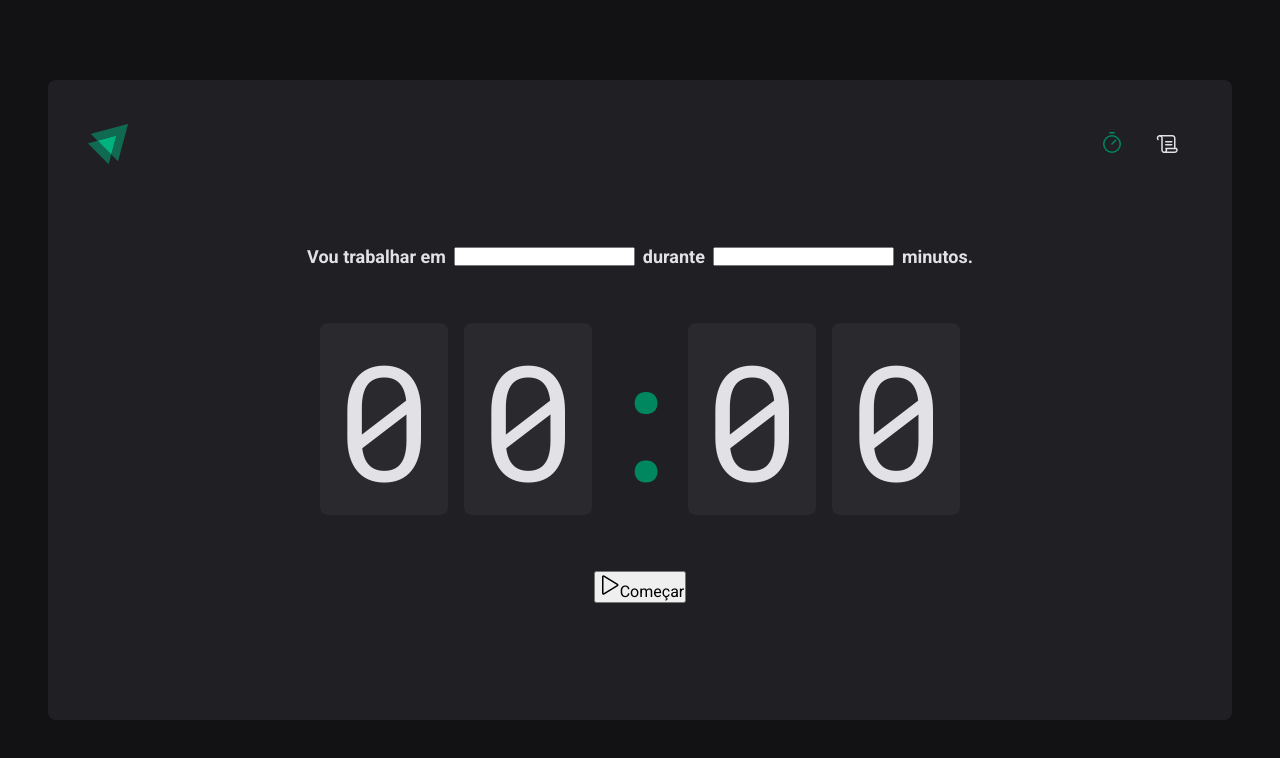
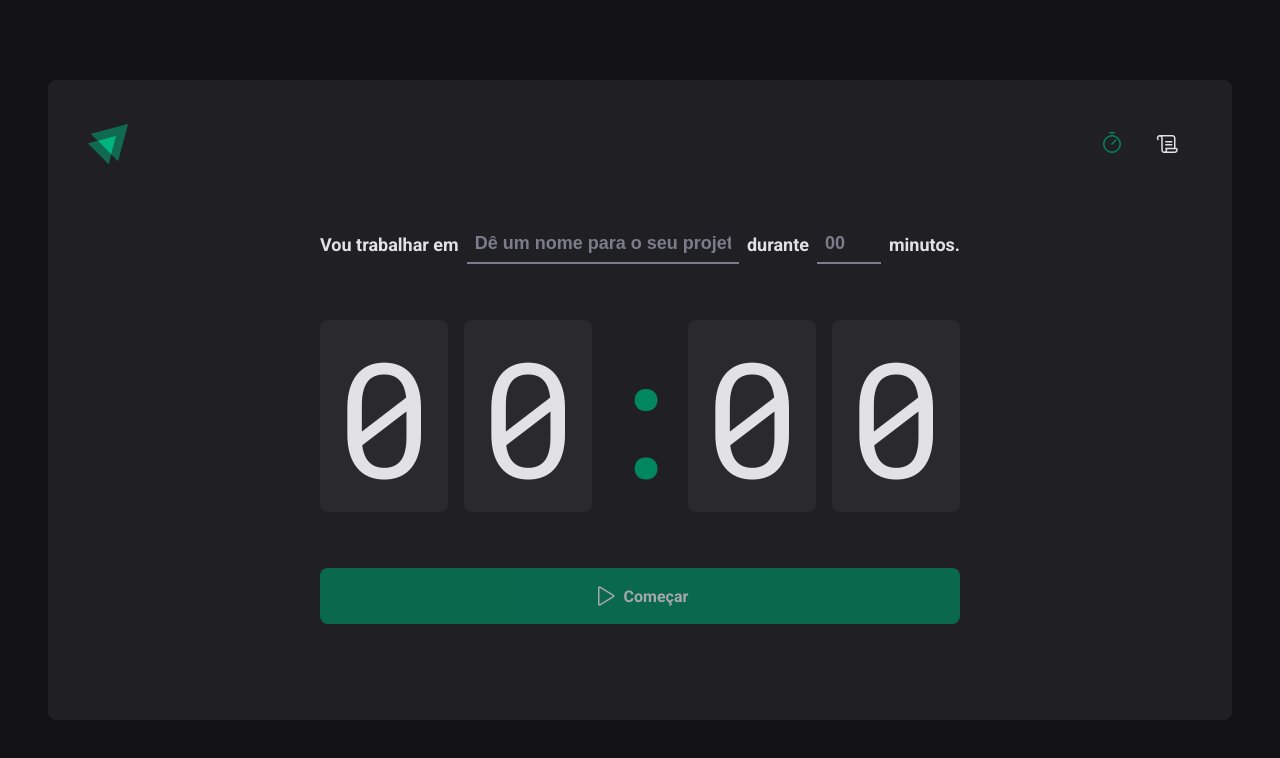
Before and after one commit to prissycorrea/ignite-timer, a React (Vite) app: page / in a window 1280 px wide. Shown: the top 758 px of the page. Built offline with nearby package versions, Linux system fonts and the light colour scheme.

Commit message:
finalização da home

```diff
--- a/src/pages/Home/index.tsx
+++ b/src/pages/Home/index.tsx
@@ -1,5 +1,5 @@
 import { Play } from "phosphor-react";
-import { CountdownContainer, FormContainer, HomeContainer, Separator } from "./styles";
+import { CountdownContainer, FormContainer, HomeContainer, MinutesAmountInput, Separator, StartCountdownButton, TaskInput } from "./styles";
 
 export function Home() {
     return (
@@ -7,9 +7,9 @@
             <form action="">
                 <FormContainer>
                     <label htmlFor="task">Vou trabalhar em</label>
-                    <input type="text" id="task" />
+                    <TaskInput type="text" id="task" placeholder="Dê um nome para o seu projeto"/>
                     <label htmlFor="minutesAmount">durante</label>
-                    <input type="number" id="minutesAmount" />
+                    <MinutesAmountInput type="number" id="minutesAmount" placeholder="00"/>
                     <span>minutos.</span>
                 </FormContainer>
 
@@ -21,7 +21,7 @@
                     <span>0</span>
                 </CountdownContainer>
 
-                <button type="submit"><Play size={24}/>Começar</button>
+                <StartCountdownButton type="submit" disabled><Play size={24}/>Começar</StartCountdownButton>
             </form>
         </HomeContainer>
     )
--- a/src/pages/Home/styles.ts
+++ b/src/pages/Home/styles.ts
@@ -27,6 +27,34 @@
     flex-wrap: wrap;
 `;
 
+const BaseInput = styled.input`
+    background: transparent;
+    border: 0;
+    height: 2.5rem;
+    border-bottom: 2px solid ${props => props.theme['gray-500']};
+    font-size: 1.125rem;
+    font-weight: bold;
+    padding: 0 0.5rem;
+    color: ${props => props.theme['gray-100']};
+
+    &:focus {
+        box-shadow: none;
+        border-color: ${props => props.theme['green-500']};
+    }
+
+    &::placeholder {
+        color: ${props => props.theme['gray-500']};
+    }
+`;
+
+export const TaskInput = styled(BaseInput)`
+    flex: 1;
+`
+
+export const MinutesAmountInput = styled(BaseInput)`
+    width: 4rem;
+`
+
 export const CountdownContainer = styled.div`
     font-family: 'Roboto Mono', monospace;
     font-size: 10rem;
@@ -51,3 +79,27 @@
     display: flex;
     justify-content: center;
 `
+
+export const StartCountdownButton = styled.button`
+    width: 100%;
+    border: 0;
+    padding: 1rem;
+    border-radius: 8px;
+    display: flex;
+    align-items: center;
+    justify-content: center;
+    gap: 0.5rem;
+    font-weight: bold;
+    cursor: pointer;
+    background: ${(props) => props.theme['green-500']};
+    color: ${(props) => props.theme['gray-100']};
+
+    &:disabled {
+        opacity: 0.7;
+        cursor: not-allowed;
+    }
+
+    &:not(:disabled):hover {
+        background:  ${(props) => props.theme['green-700']};
+    }
+`
```
